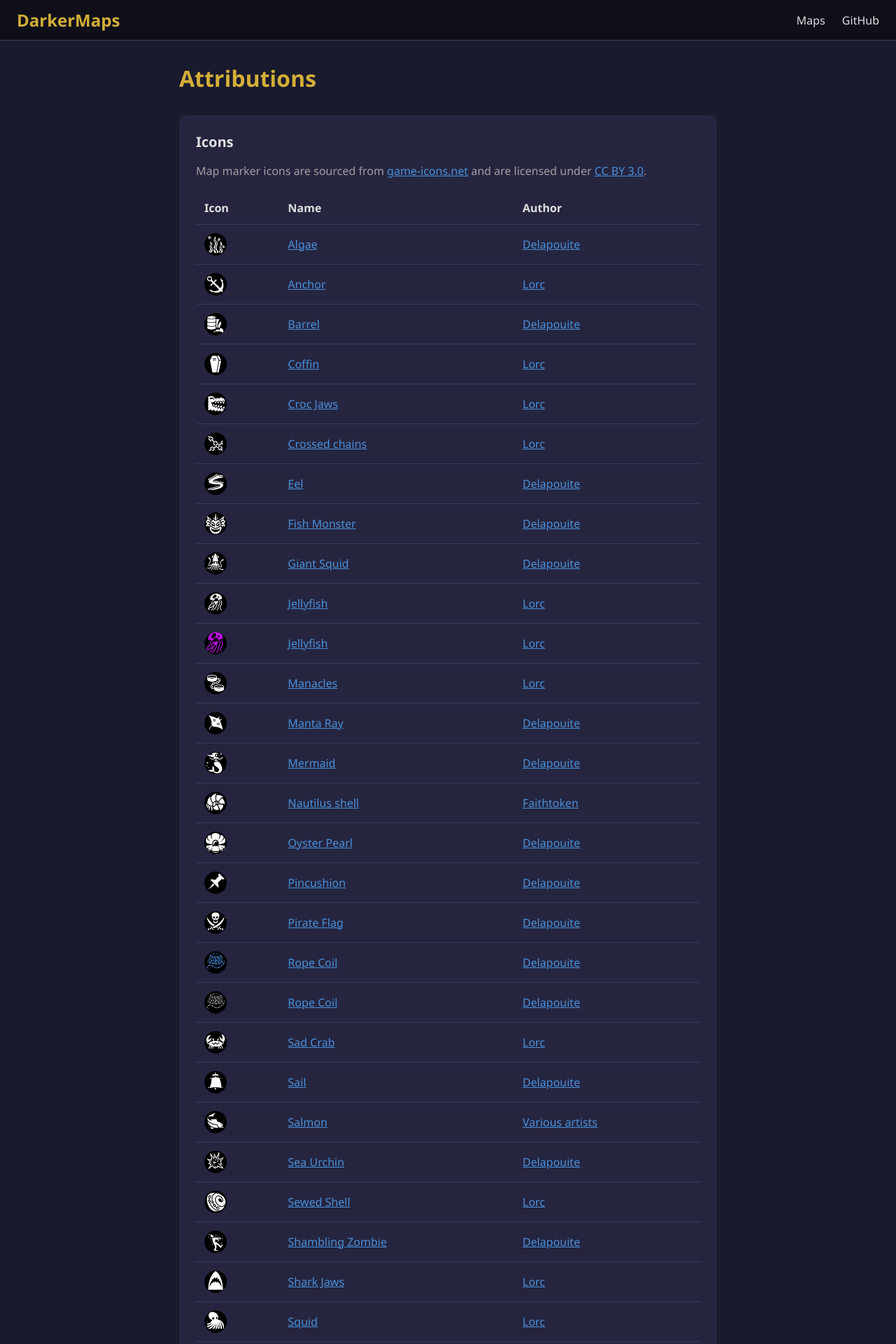
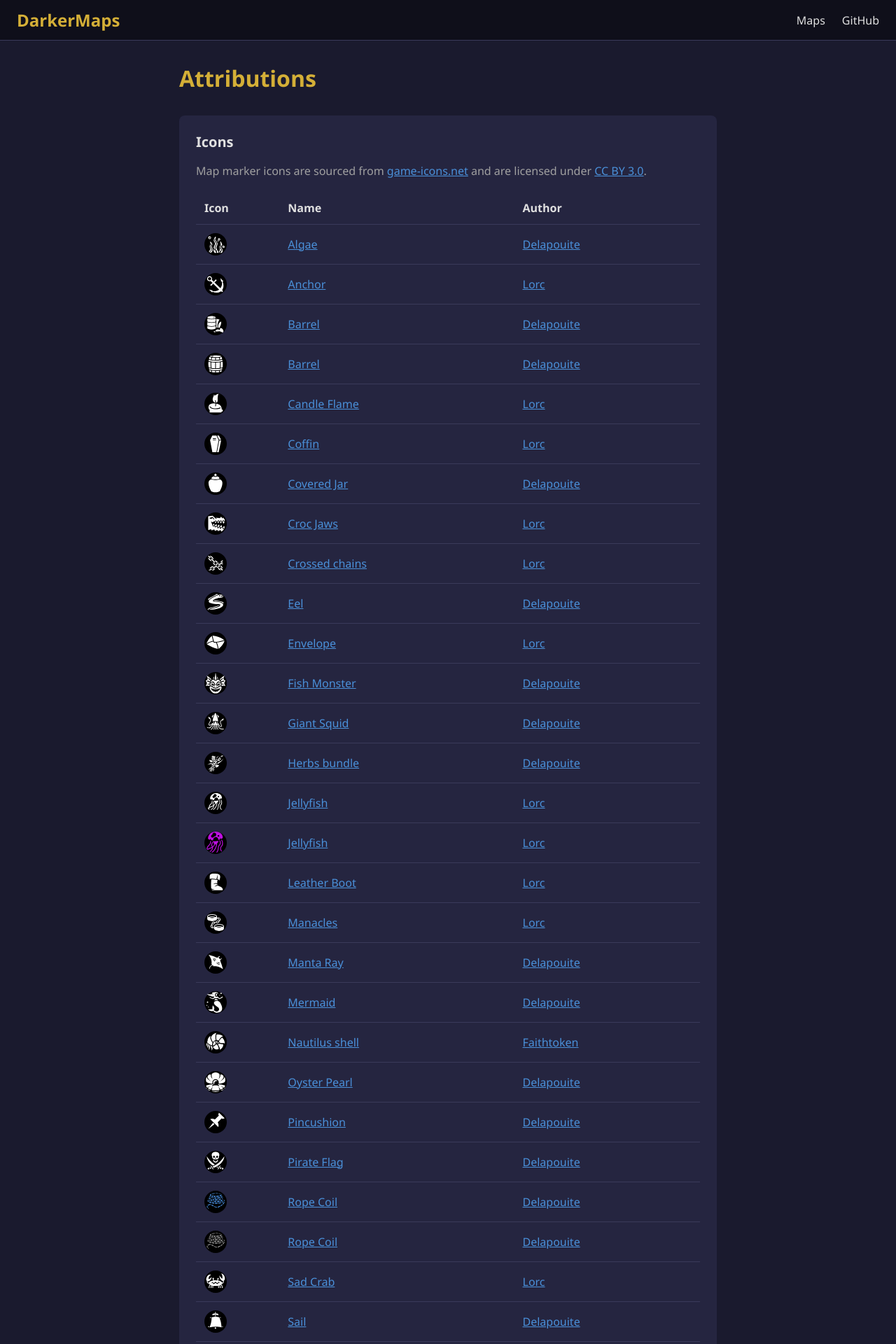
Before and after one commit to vivisect6/DarkerMaps, a Jekyll site: the page built from attributions.html, in a window 1280 px wide. Shown: the top 1920 px of the page at 70% size. Built offline with Jekyll 4.4.1, drawn with Linux system fonts in a browser that asks for light colours; some of the changed text lies outside the part shown.

Commit message:
Add new icons, giant jellyfish locations, and screenshot for Blue Maelstrom
Co-Authored-By: Claude Sonnet 4.6 <noreply@anthropic.com>

```diff
--- a/_data/icon_attributions.yml
+++ b/_data/icon_attributions.yml
@@ -231,3 +231,59 @@
   url: https://game-icons.net/1x1/faithtoken/ore.html
   author: Faithtoken
   author_url: http://www.faithtoken.com/
+
+- id: longpipe
+  name: Smoking Pipe
+  file: longpipe.svg
+  url: https://game-icons.net/1x1/delapouite/smoking-pipe.html
+  author: Delapouite
+  author_url: https://delapouite.com/
+
+- id: herbpouch
+  name: Herbs bundle
+  file: herbpouch.svg
+  url: https://game-icons.net/1x1/delapouite/herbs-bundle.html
+  author: Delapouite
+  author_url: https://delapouite.com/
+
+- id: telescope
+  name: Spyglass
+  file: telescope.svg
+  url: https://game-icons.net/1x1/lorc/spyglass.html
+  author: Lorc
+  author_url: https://lorcblog.blogspot.com/
+
+- id: wovenrattanbottle
+  name: Covered Jar
+  file: wovenrattanbottle.svg
+  url: https://game-icons.net/1x1/delapouite/covered-jar.html
+  author: Delapouite
+  author_url: https://delapouite.com/
+
+- id: leatherboot
+  name: Leather Boot
+  file: leatherboot.svg
+  url: https://game-icons.net/1x1/lorc/leather-boot.html
+  author: Lorc
+  author_url: https://lorcblog.blogspot.com/
+
+- id: sealedletter
+  name: Envelope
+  file: sealedletter.svg
+  url: https://game-icons.net/1x1/lorc/envelope.html
+  author: Lorc
+  author_url: https://lorcblog.blogspot.com/
+
+- id: brokenbarrel
+  name: Barrel
+  file: brokenbarrel.svg
+  url: https://game-icons.net/1x1/delapouite/barrel.html
+  author: Delapouite
+  author_url: https://delapouite.com/
+
+- id: candlestick
+  name: Candle Flame
+  file: candlestick.svg
+  url: https://game-icons.net/1x1/lorc/candle-flame.html
+  author: Lorc
+  author_url: https://lorcblog.blogspot.com/
```
Also changed, not shown: _data/locations/blue_maelstrom.yml (+45 -0 lines), assets/icons/brokenbarrel.svg (added), assets/icons/candlestick.svg (added), assets/icons/herbpouch.svg (added), assets/icons/leatherboot.svg (added), assets/icons/longpipe.svg (added), assets/icons/sealedletter.svg (added), assets/icons/telescope.svg (added), assets/icons/wovenrattanbottle.svg (added), assets/screenshots/blue_maelstrom/bm-giantjellyfish-002.jpg (added).
